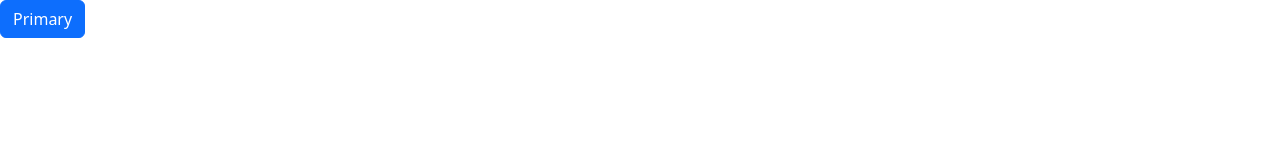
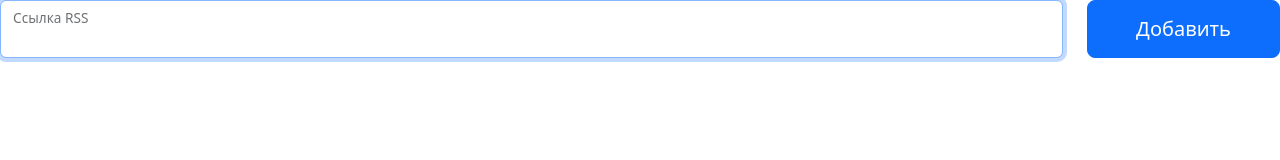
Before and after one commit to da-solovev/frontend-project-11, a website built with webpack: page index.html in a window 1280 px wide. Built offline with nearby package versions, Linux system fonts and the light colour scheme.

Commit message:
Edit index.html

```diff
--- a/index.html
+++ b/index.html
@@ -6,6 +6,18 @@
   <title>Document</title>
 </head>
 <body>
-  <button type="button" class="btn btn-primary">Primary</button>
+  <form action="" class="rss-form text-body">
+    <div class="row">
+      <div class="col">
+        <div class="form-floating">
+          <input id="url-input" autofocus="" required="" name="url" aria-label="url" class="form-control w-100" placeholder="ссылка RSS" autocomplete="off">
+          <label for="url-input">Ссылка RSS</label>
+        </div>
+      </div>
+      <div class="col-auto">
+        <button type="submit" aria-label="add" class="h-100 btn btn-lg btn-primary px-sm-5">Добавить</button>
+      </div>
+    </div>
+  </form>
 </body>
 </html>
--- a/webpack.config.js
+++ b/webpack.config.js
@@ -24,5 +24,13 @@
         },
       ],
     },
+    devServer: {
+      client: {
+        overlay: {
+          warnings: false,
+          errors: true
+        }
+      }
+    }
   }
 };
```
